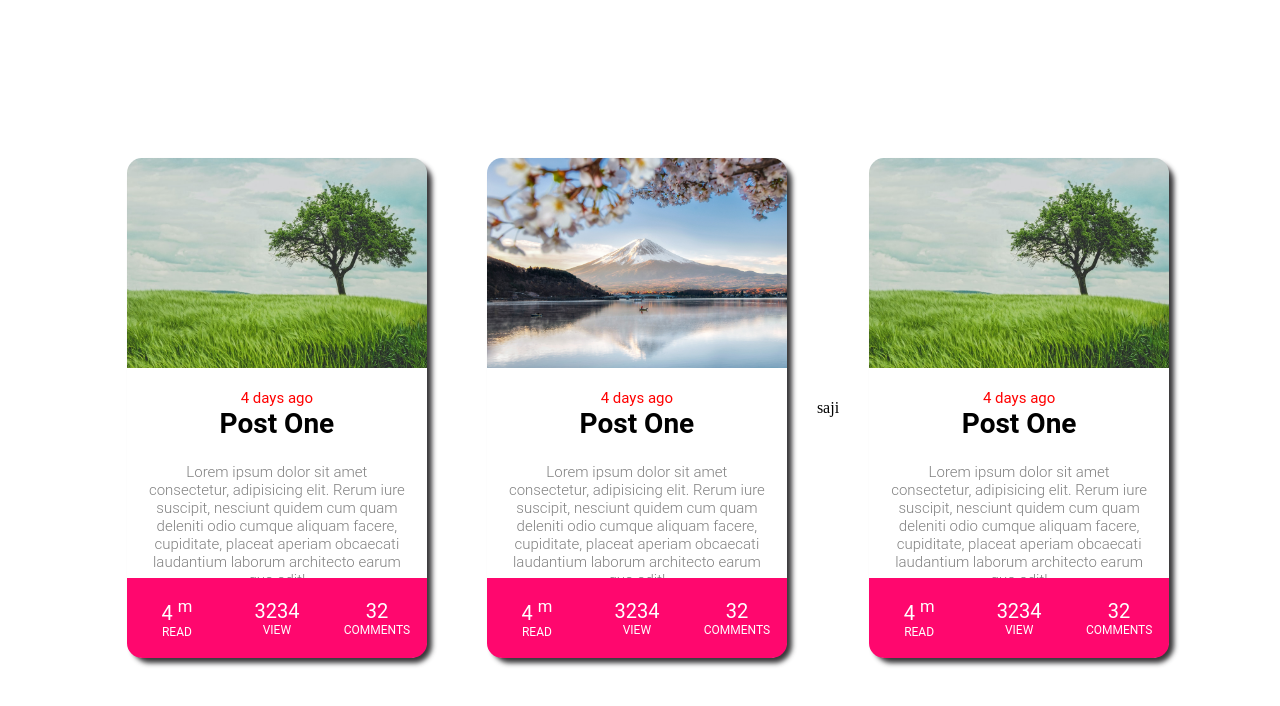
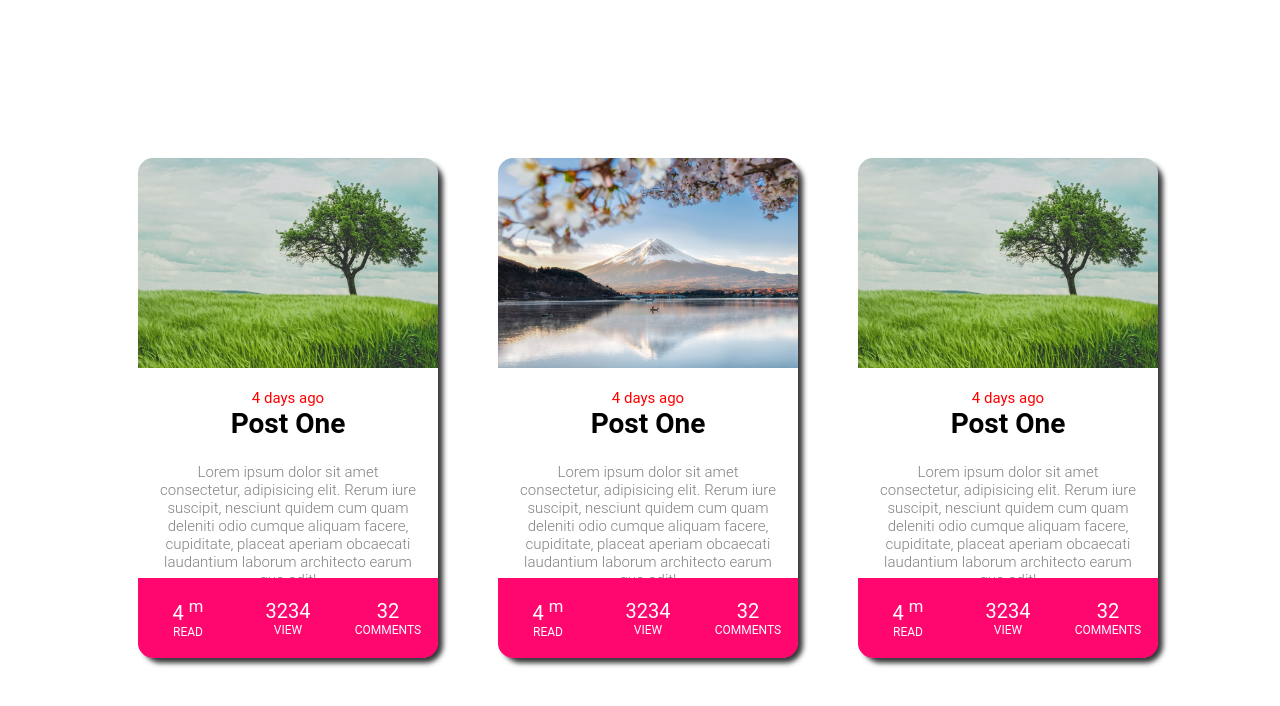
Before and after one commit to msajiba/card-design, a plain HTML site: page index.html in a window 1280 px wide. Drawn offline with Linux system fonts and the light colour scheme.

Commit message:
complete website

```diff
--- a/index.html
+++ b/index.html
@@ -59,7 +59,7 @@
             </div>
         </div>
     </div>
-    saji
+
     <!-- second card end -->
     <div class="card">
         <div class="card-image img-1"> </div>
```
